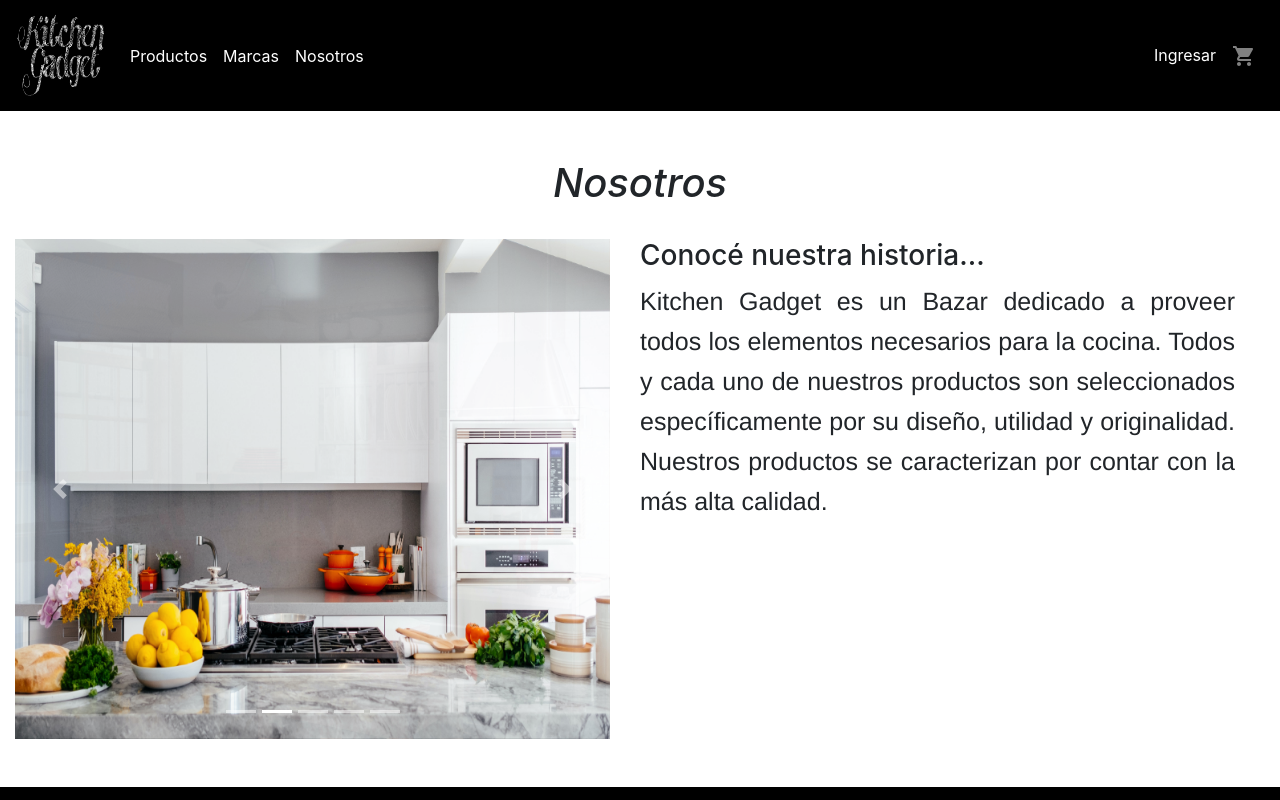
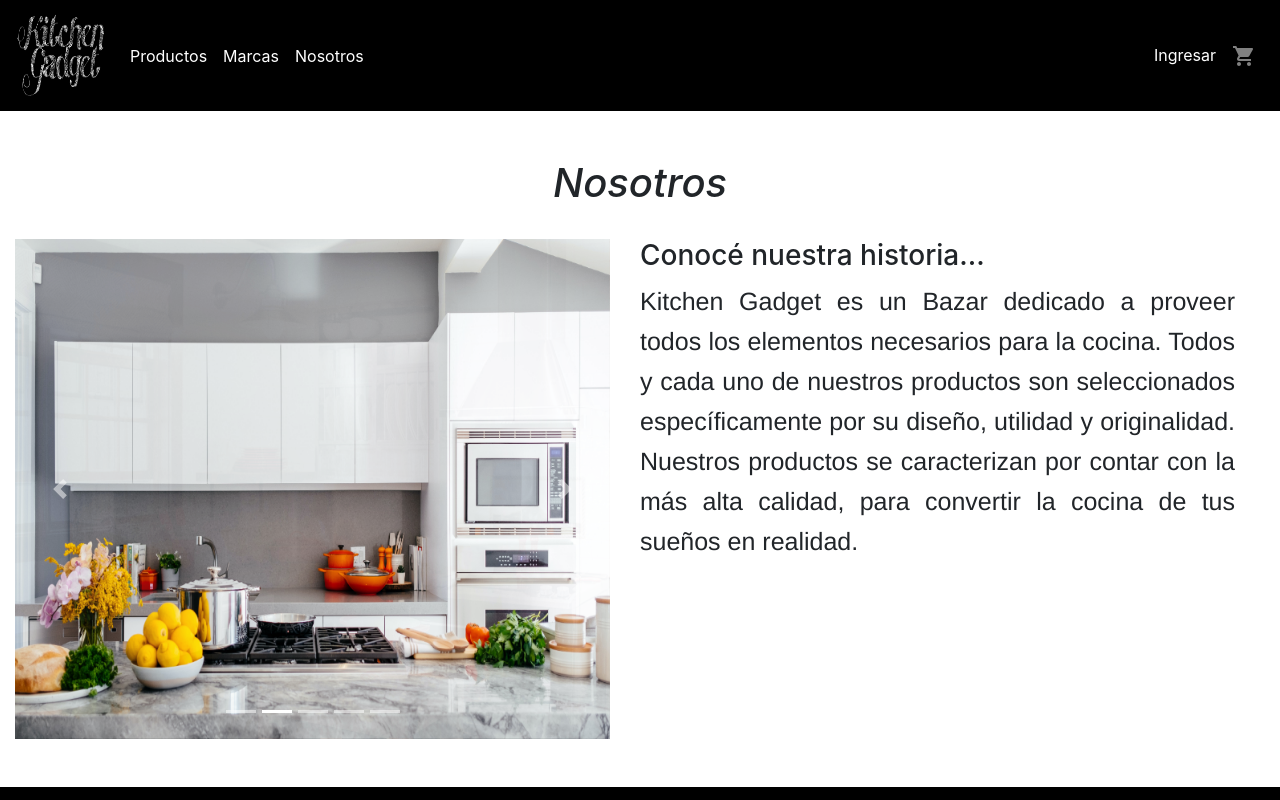
Before and after one commit to lautirozen/AplicacionesInteractivasFrontEnd2021, a React (Create React App) app: page / in a window 1280 px wide. Shown: the top 800 px of the page. Built offline with nearby package versions, Linux system fonts and the light colour scheme.

Commit message:
texto actualizado

```diff
--- a/src/Home/Home.js
+++ b/src/Home/Home.js
@@ -86,7 +86,7 @@ const Home = () => {
                     <p>Kitchen Gadget es un Bazar dedicado a proveer todos los elementos necesarios
                       para la cocina. Todos y cada uno de nuestros productos son seleccionados
                       específicamente por su diseño, utilidad y originalidad. Nuestros productos se caracterizan
-                      por contar con la más alta calidad.
+                      por contar con la más alta calidad, para convertir la cocina de tus sueños en realidad.
                     </p>
                   </div>
             </div>
```
